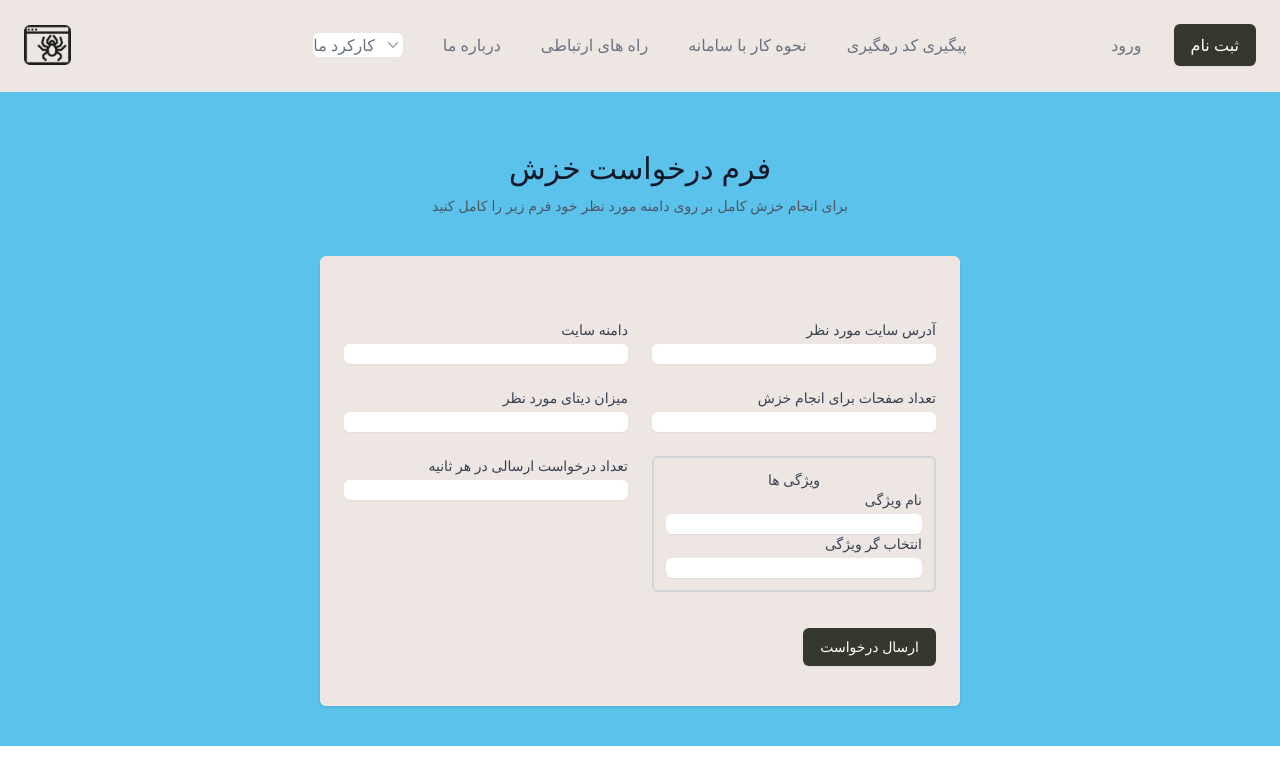
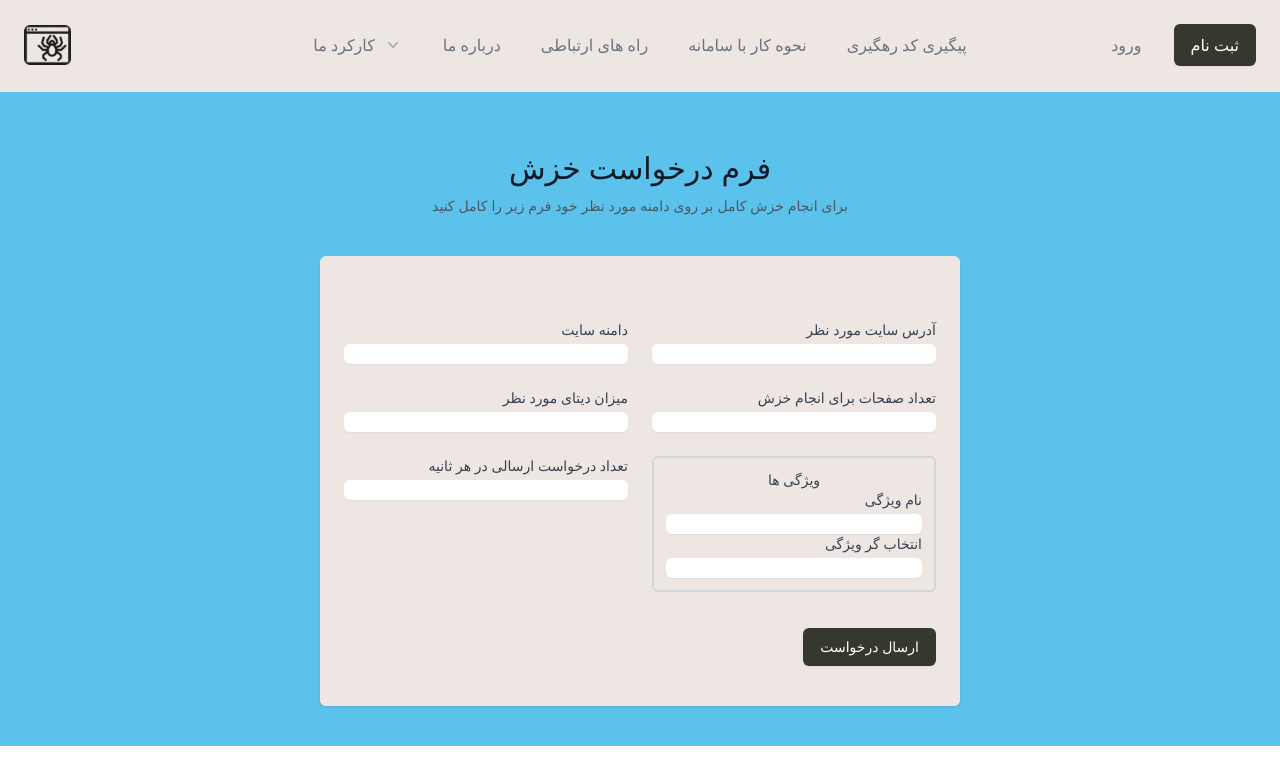
Before and after one commit to Maryam-Nsi/Web-crawler, a React (Create React App) app in the folder web-crawler-front/: page / in a window 1280 px wide. Shown: the top 784 px of the page. Built offline with nearby package versions, Linux system fonts and the light colour scheme.

Commit message:
Handle Warnings

```diff
--- a/web-crawler-front/src/Header.js
+++ b/web-crawler-front/src/Header.js
@@ -1,18 +1,13 @@
 import { Modal } from 'antd';
-import { Fragment, useEffect, useState } from 'react'
+import { Fragment, useState } from 'react'
 import { Popover, Transition } from '@headlessui/react'
 // import { BrowserRouter, Routes, Route, Navigate } from "react-router-dom";
 import {
     ArrowPathIcon,
-    Bars3Icon,
-    BookmarkSquareIcon,
-    CalendarIcon,
     ChartBarIcon,
     CursorArrowRaysIcon,
-    LifebuoyIcon,
     ShieldCheckIcon,
     Squares2X2Icon,
-    XMarkIcon,
 } from '@heroicons/react/24/outline'
 import { ChevronDownIcon } from '@heroicons/react/20/solid'
 import SignIn from './SignIn';
@@ -120,7 +115,7 @@ export default function Header() {
                                     <Popover.Button
                                         className={classNames(
                                             open ? 'text-gray-900' : 'text-gray-500',
-                                            'group inline-flex items-center rounded-md bg-white text-base font-medium hover:text-gray-900 focus:outline-none focus:ring-2 focus:ring-blackolive focus:ring-offset-2'
+                                            'group inline-flex items-center rounded-md text-base font-medium hover:text-gray-900 focus:outline-none'
                                         )}
                                     >
                                         <span>کارکرد ما </span>
```
